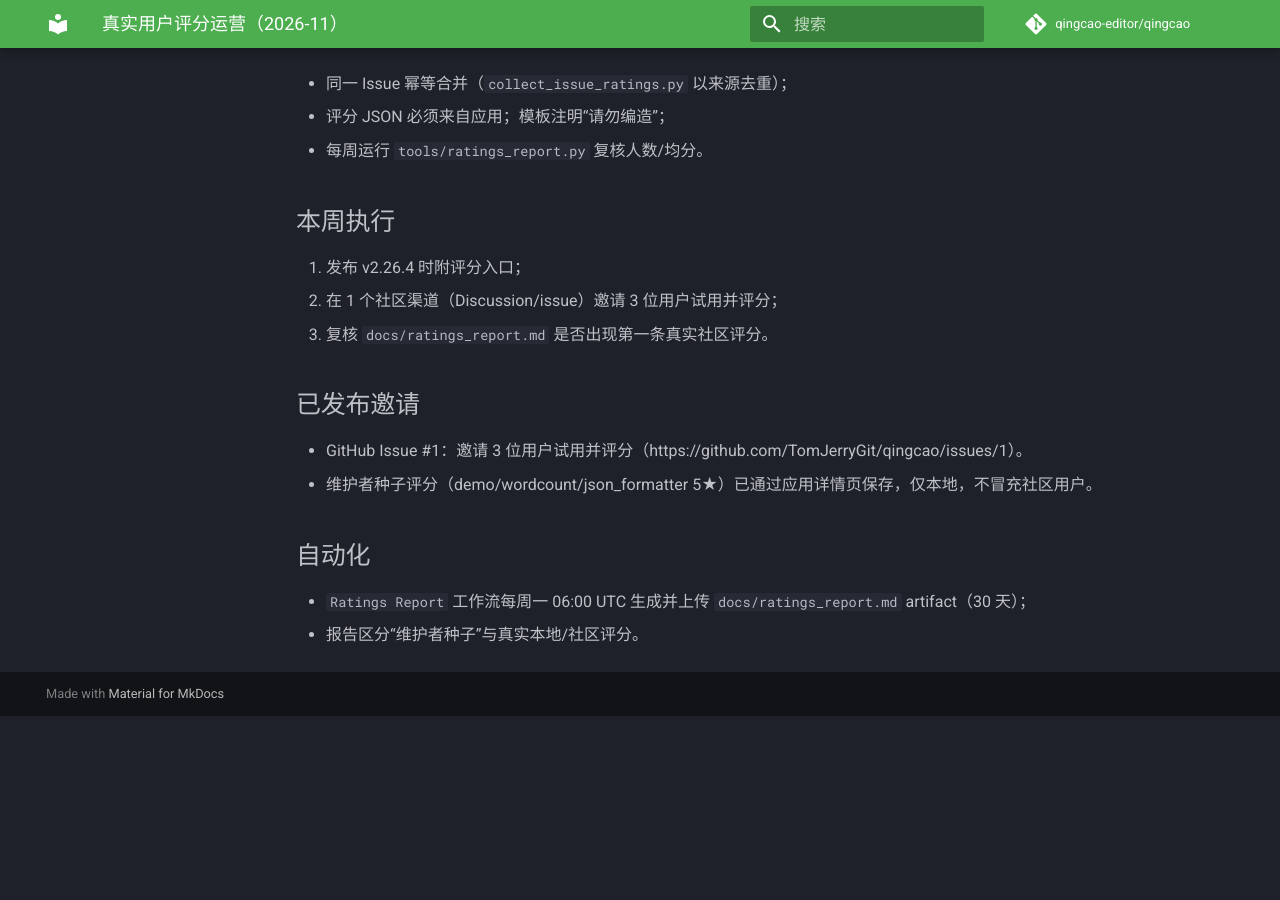
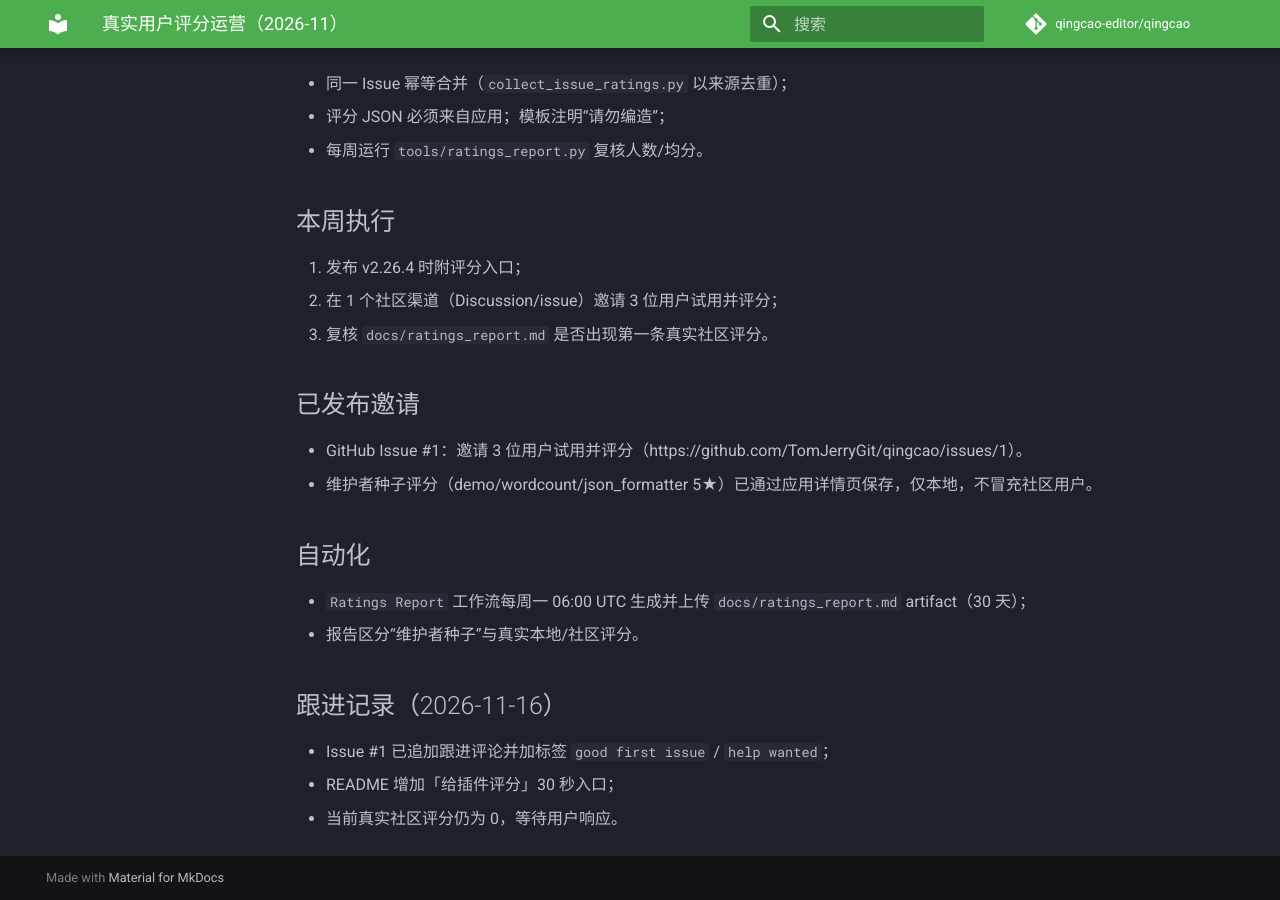
Before and after one commit to TomJerryGit/qingcao, an MkDocs documentation site: the page built from docs/ratings_campaign.md, in a window 1280 px wide and 900 px high, scrolled down 772 px. Built offline with MkDocs 1.6.1 and Material for MkDocs 9.7.7, drawn with Linux system fonts in a browser that asks for light colours; comment, search, counter and statistics services are not loaded; before the commit the page ends 1488 px from its top, so only the background shows below that.

Commit message:
docs: 社区评分邀请跟进（评论/标签/README 入口）

```diff
--- a/docs/ratings_campaign.md
+++ b/docs/ratings_campaign.md
@@ -37,3 +37,9 @@
 
 - `Ratings Report` 工作流每周一 06:00 UTC 生成并上传 `docs/ratings_report.md` artifact（30 天）；
 - 报告区分“维护者种子”与真实本地/社区评分。
+
+## 跟进记录（2026-11-16）
+
+- Issue #1 已追加跟进评论并加标签 `good first issue` / `help wanted`；
+- README 增加「给插件评分」30 秒入口；
+- 当前真实社区评分仍为 0，等待用户响应。
```
Also changed, not shown: README.md (+7 -0 lines).
